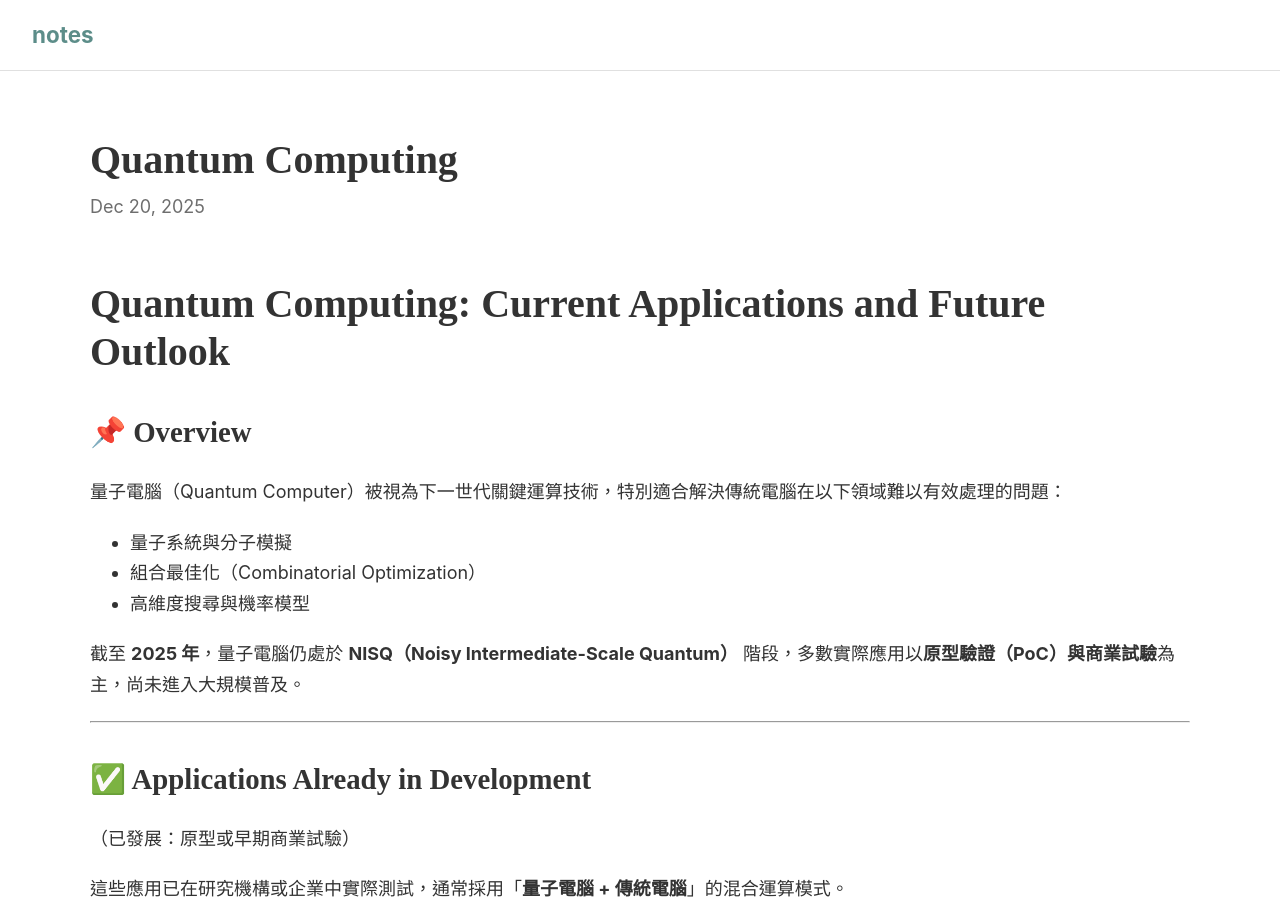
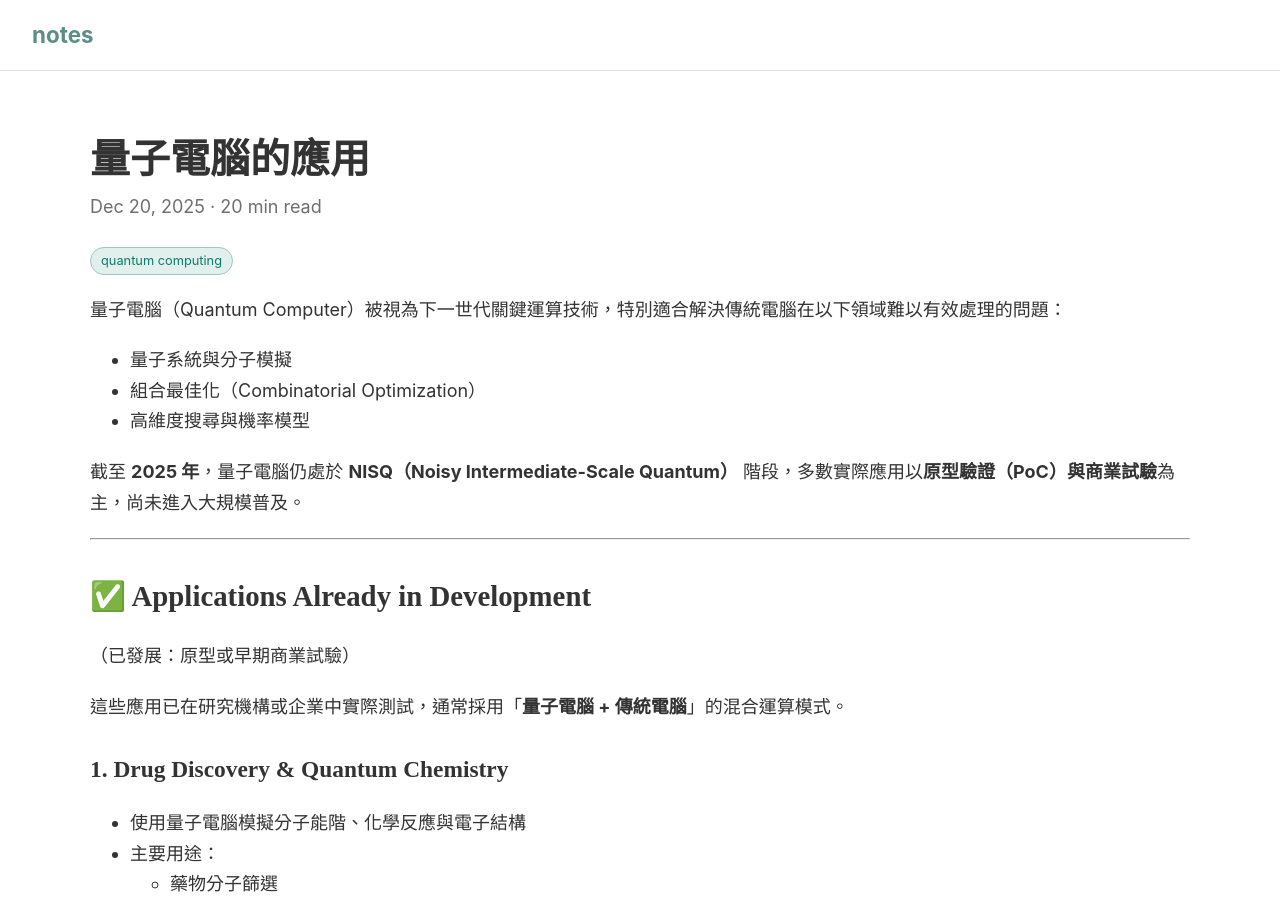
Before and after one commit to linjose/notes, a Jekyll site: the page built from _posts/2025-12-20-Quantum-Computing.md, in a window 1280 px wide and 900 px high. Built offline with Jekyll 4.4.1, drawn with Linux system fonts in a browser that asks for light colours; our own code applies the rules of GitHub Pages for plain Markdown files.

Commit message:
Update 2025-12-20-Quantum-Computing.md

```diff
--- a/_posts/2025-12-20-Quantum-Computing.md
+++ b/_posts/2025-12-20-Quantum-Computing.md
@@ -1,6 +1,11 @@
-# Quantum Computing: Current Applications and Future Outlook
-
-## 📌 Overview
+---
+layout: post
+title: 量子電腦的應用
+date: 2025-12-20
+reading_time: 20 min read
+tags: [quantum computing]
+excerpt:
+---
 
 量子電腦（Quantum Computer）被視為下一世代關鍵運算技術，特別適合解決傳統電腦在以下領域難以有效處理的問題：
 
```
